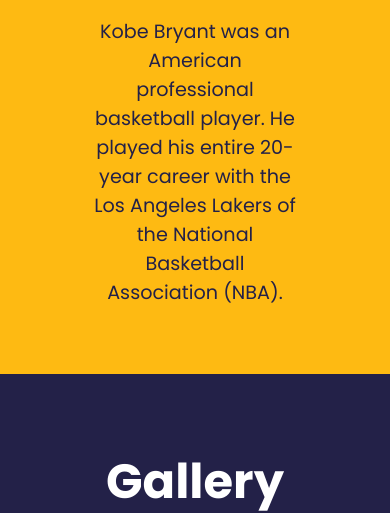
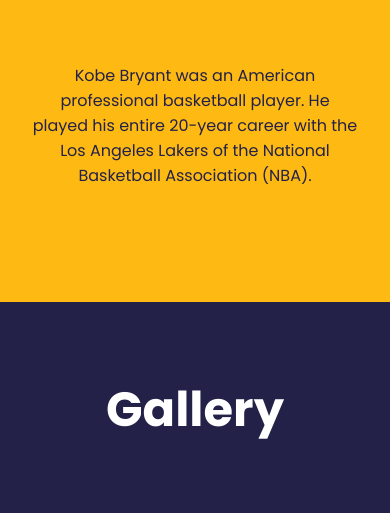
Before and after one commit to revou-fsse-1/w3-landing-website-anggr, a plain HTML site: page index.html in a window 390 px wide. Shown: the part 1386-1899 px from the top of the page. Drawn offline with Linux system fonts and the light colour scheme; grey boxes are pictures that could not be loaded.

Commit message:
add story media query

```diff
--- a/style.css
+++ b/style.css
@@ -239,4 +239,9 @@ body {
     grid-column: col / span 2;
     grid-row: row;
   }
+
+  .title-article{
+    font-size: 1rem;
+    padding: 0.5px ;
+  }
 }
```
